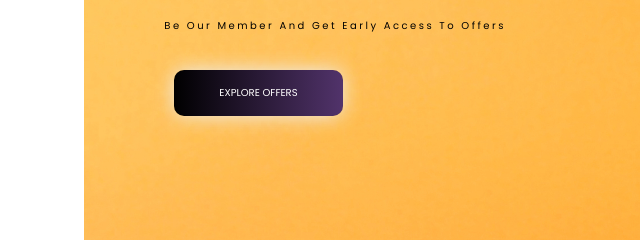
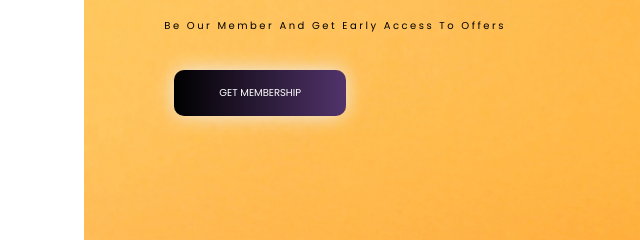
Before and after one commit to subhadarshini1954/WebdevelopmentProject-3, a plain HTML site: page index.html in a window 1280 px wide. Shown: the part 2186-2426 px from the top of the page, 0-640 px from the left. Drawn offline with Linux system fonts and the light colour scheme; files whose address does not match are found by name.

Commit message:
Update index.html

```diff
--- a/index.html
+++ b/index.html
@@ -193,7 +193,7 @@
             <p>Enjoy exclusive discounts on our latest collection. Elevate your style without breaking the bank. Hurry,
                 limited stock available!</p>
             <p>Be our member and get early access to offers </p>
-            <a href="./shop.html" class="offer-btn btn-grad">Explore Offers</a>
+            <a href="./shop.html" class="offer-btn btn-grad">Get Membership</a>
         </section>
         <footer id="social-contact-footer" class="footer-margin">
             <div id="website-links" class="footer-links">
```
